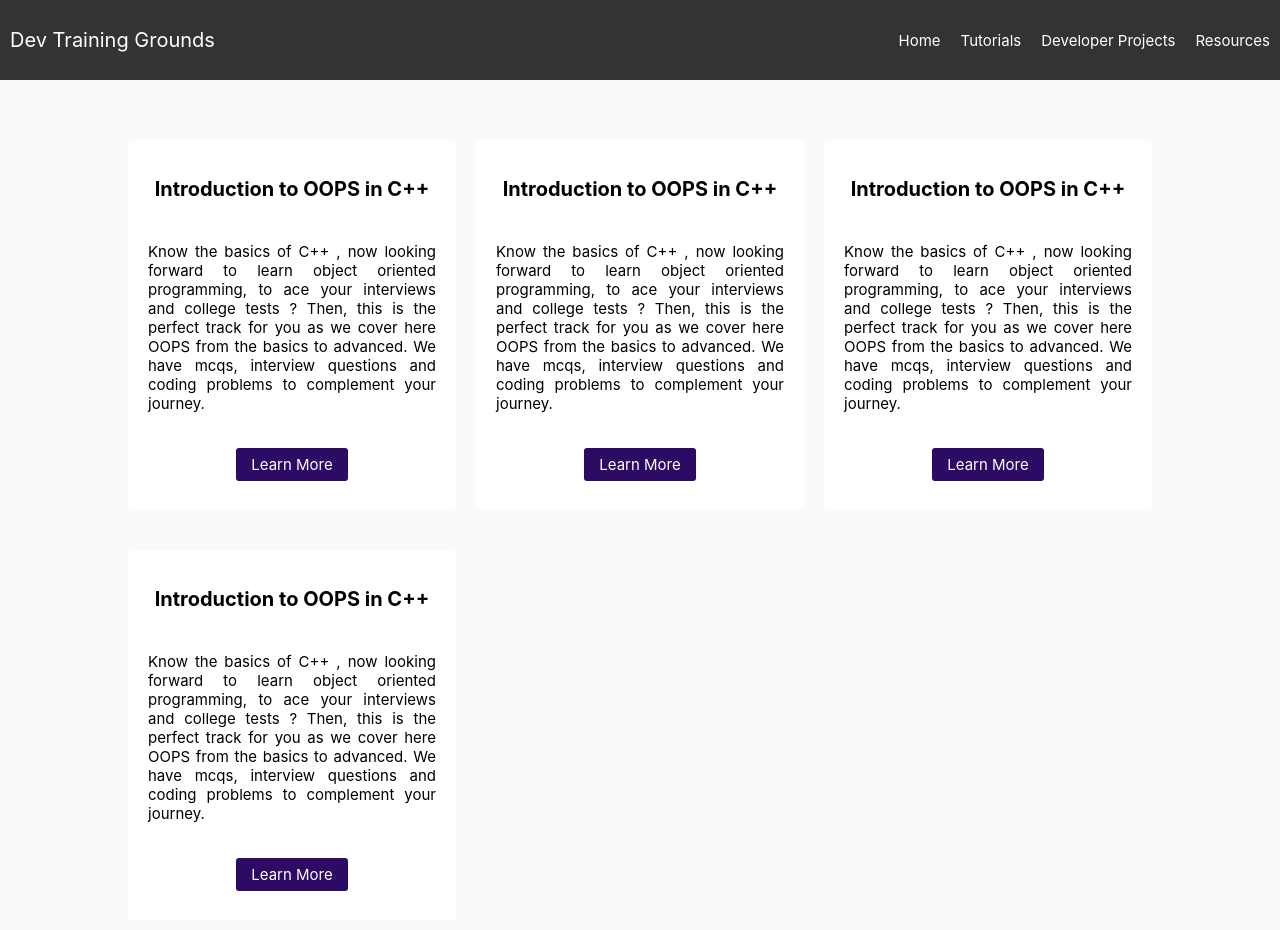
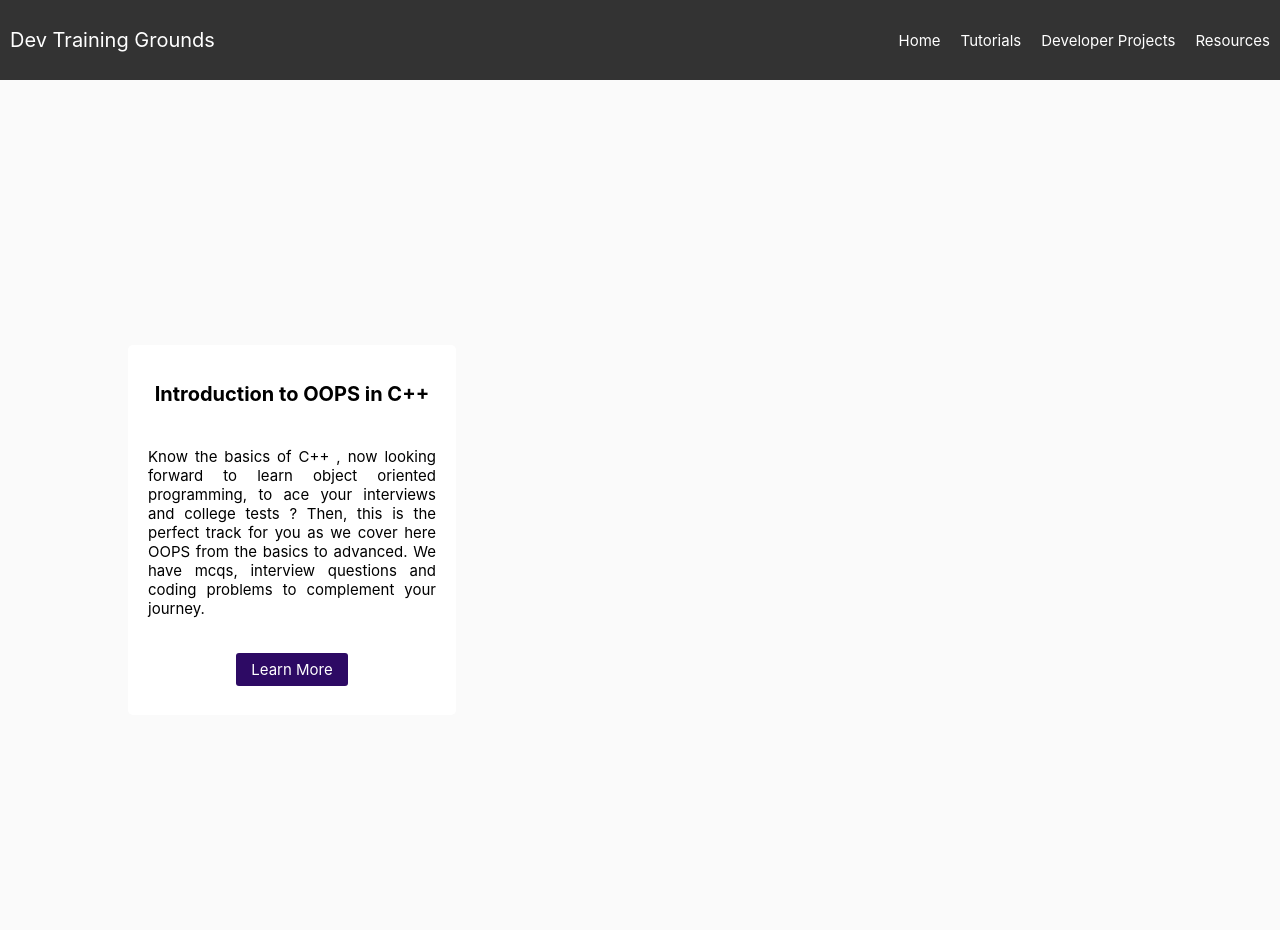
Before and after one commit to TimA314/dev-training-ground, a React (Create React App) app: page /tutorial in a window 1280 px wide. Shown: the top 930 px of the page. Built offline with nearby package versions, Linux system fonts and the light colour scheme.

Commit message:
ADD: Page load transition and Data file

```diff
--- a/package.json
+++ b/package.json
@@ -7,9 +7,11 @@
     "@testing-library/react": "^12.1.2",
     "@testing-library/user-event": "^13.5.0",
     "package.json": "^2.0.1",
-    "react": "^17.0.2",
-    "react-dom": "^17.0.2",
+    "react": "^17.0.0",
+    "react-awesome-reveal": "^3.8.1",
+    "react-dom": "^17.0.0",
     "react-markdown": "^8.0.0",
+    "react-reveal": "^1.2.2",
     "react-scripts": "5.0.0",
     "web-vitals": "^2.1.4"
   },
--- /dev/null
+++ b/src/Data/Tutorial.js
@@ -0,0 +1,7 @@
+export const Tutorial = [
+    {
+        heading: "Introduction to OOPS in C++",
+        desc: "Know the basics of C++ , now looking forward to learn object oriented programming, to ace your interviews and college tests ? Then, this is the perfect track for you as we cover here OOPS from the basics to advanced. We have mcqs, interview questions and coding problems to complement your journey.",
+        link:"https://www.codingninjas.com/codestudio/guided-paths/oops-in-c/content/238489/offering/3210642"
+    },
+];
--- a/src/components/TutorialCard.js
+++ b/src/components/TutorialCard.js
@@ -1,27 +1,26 @@
 import React from "react";
 import "./TutorialCard.css";
+import { Bounce } from "react-awesome-reveal";
 
-const TutorialCard = () => {
+const TutorialCard = (props) => {
   return (
     <>
+      <Bounce triggerOnce="true">
         <div className="card">
-        <h4 className="card-title">Introduction to OOPS in C++</h4>
+          <h4 className="card-title">{props.heading}</h4>
           <p >
-          Know the basics of C++ , now looking forward to learn object oriented
-          programming, to ace your interviews and college tests ? Then, this is
-          the perfect track for you as we cover here OOPS from the basics to
-          advanced. We have mcqs, interview questions and coding problems to
-          complement your journey.
+            {props.desc}
           </p>
           <a
             rel="_blank"
-          class="btn"
-          href="https://www.codingninjas.com/codestudio/guided-paths/basics-of-c/content/118817/offering/1381799"
+            className="btn"
+            href={props.link}
             role="button"
           >
             Learn More
           </a>
         </div>
+      </Bounce>
     </>
   );
 };
--- a/src/pages/TutorialSection.js
+++ b/src/pages/TutorialSection.js
@@ -2,17 +2,22 @@ import React from "react";
 import "./TutorialSection.css";
 import TutorialCard from "../components/TutorialCard";
 import Navbar from "../navbar/Navbar";
+import { Tutorial } from "../Data/Tutorial.js";
 
 const TutorialSection = () => {
   return (
     <>
-    <Navbar/>
+      <Navbar />
       <div className="tutorial__container">
         <div className="tutorial_card_container">
-          <TutorialCard />
-          <TutorialCard />
-          <TutorialCard />
-          <TutorialCard />
+          {
+            Tutorial.map((tutorial, key) => {
+              return (
+                <TutorialCard key={key} heading={tutorial.heading} desc={tutorial.desc} link={tutorial.link} />
+              );
+            })
+          }
+
         </div>
       </div>
     </>
```
Also changed, not shown: 1 other file (tests, documents, lock files or other folders). Lines whose indentation alone changed are shown as unchanged.
